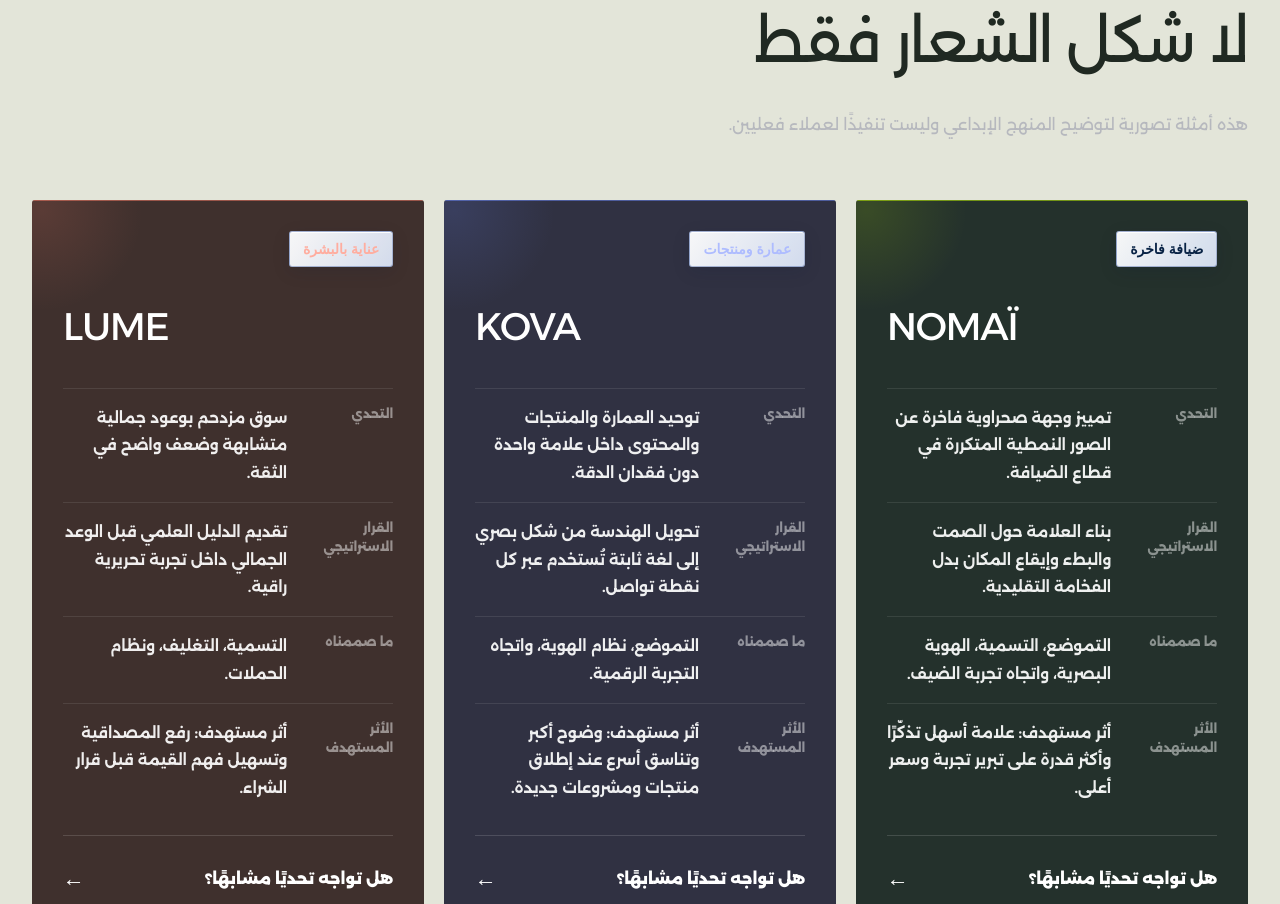
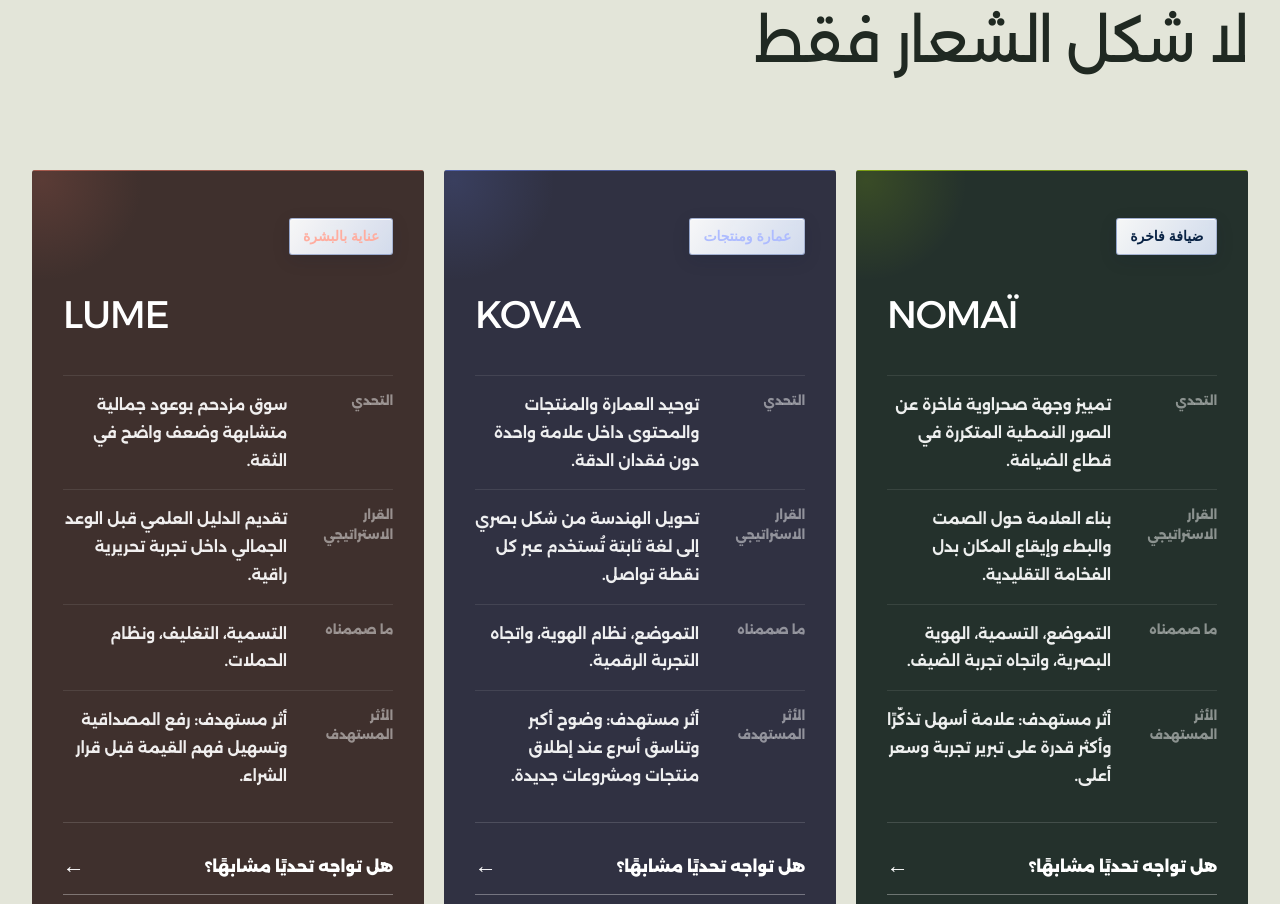
Before and after one commit to mohammedrashad2011-ui/Dewank-2026-website, a Next.js app: page /work in a window 1280 px wide. Shown: the part 7533-8437 px from the top of the page. Built offline with nearby package versions, Linux system fonts and the light colour scheme.

Commit message:
Remove redundant concepts disclaimer and add dedicated motion visual for each creative exploration

```diff
--- a/app/(ar)/work/page.tsx
+++ b/app/(ar)/work/page.tsx
@@ -203,13 +203,14 @@ export default function WorkPage() {
           <div className="concepts-head">
             <div>
               <span className="section-label">مشروعات مفاهيمية  ·  وليست مشروعات عملاء</span>
-              <h2>نختبر طريقة التفكير،<br/>لا شكل الشعار فقط</h2><p>هذه أمثلة تصورية لتوضيح المنهج الإبداعي وليست تنفيذًا لعملاء فعليين.</p>
+              <h2>نختبر طريقة التفكير،<br/>لا شكل الشعار فقط</h2>
             </div>
           </div>
 
           <div className="concept-grid">
             {concepts.map((item) => (
               <article className="concept-card" key={item.name}>
+                <div className="concept-visual" aria-hidden="true"><span className="cv-glow"/><span className="cv-shape"/><span className="cv-detail"/><span className="cv-track"/></div>
                 <span className="concept-label">{item.type}</span>
                 <h3 dir="ltr">{item.name}</h3>
                 <dl>
```
